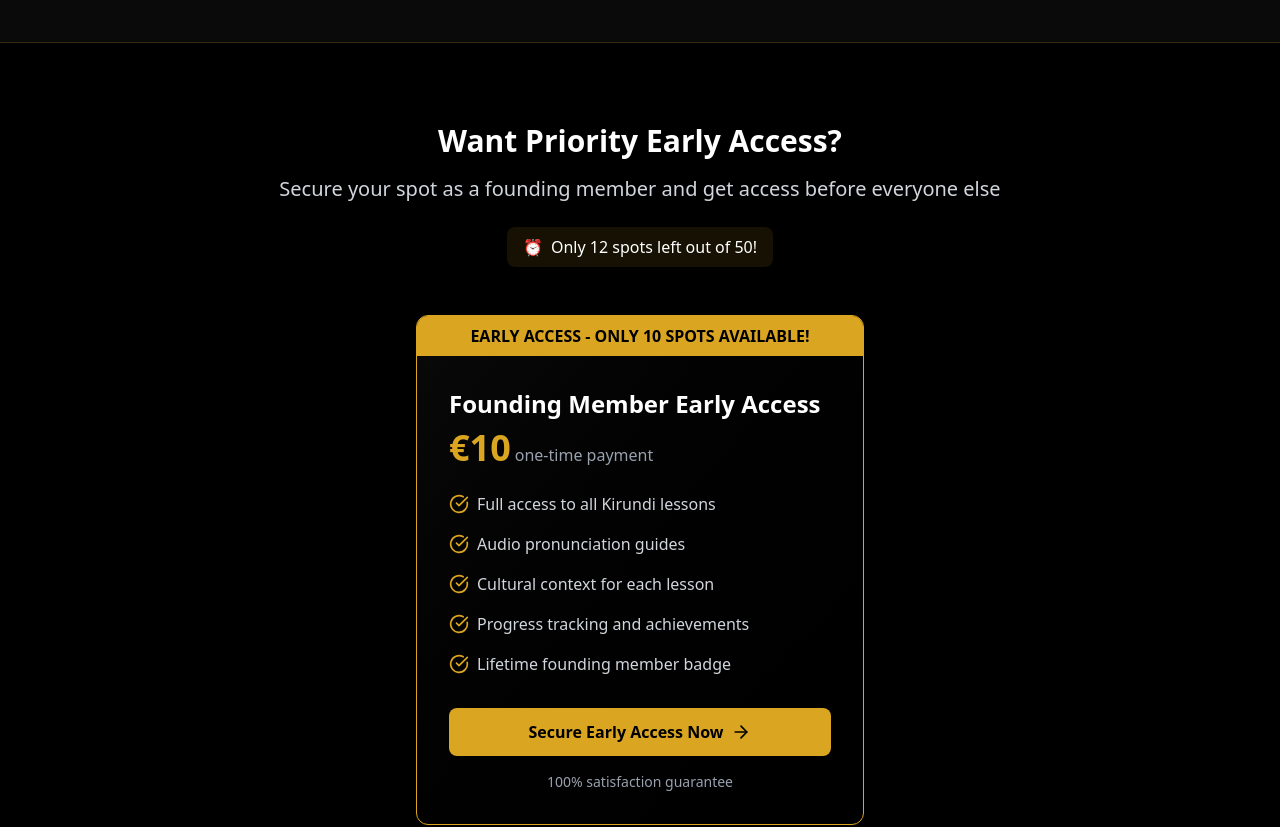
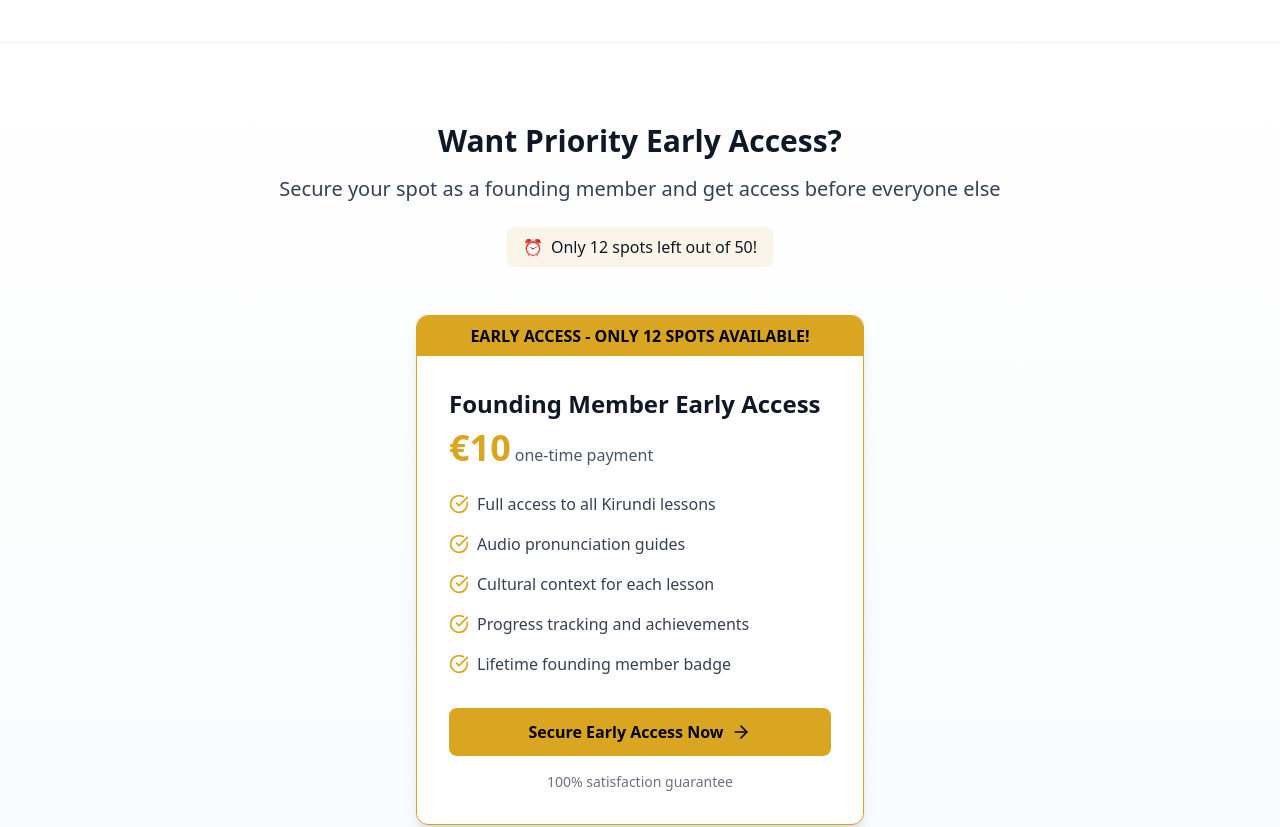
Before and after one commit to lionel-k/lionel-k.github.io, a React (Vite) app in the folder app/: page / in a window 1280 px wide. Shown: the part 1400-2227 px from the top of the page. Built offline with nearby package versions, Linux system fonts and the light colour scheme.

Commit message:
Update text and background colors in Home component

```diff
--- a/app/src/pages/Home.tsx
+++ b/app/src/pages/Home.tsx
@@ -13,6 +13,7 @@ import { useState } from "react";
 
 const Home = () => {
   const navigate = useNavigate();
+  const totalSpots = 50;
   const [email, setEmail] = useState("");
   const [spotsLeft, setSpotsLeft] = useState(12);
   const [showCountdown, setShowCountdown] = useState(true);
@@ -56,7 +57,7 @@ const Home = () => {
   };
 
   return (
-    <div className="min-h-screen bg-black text-white">
+    <div className="min-h-screen bg-white text-gray-900">
       {/* Navbar */}
       <nav className="bg-black border-b border-[#DAA520]/20">
         <div className="max-w-7xl mx-auto px-4 sm:px-6 lg:px-8">
@@ -97,7 +98,7 @@ const Home = () => {
                   Now Available: Learn Kirundi
                 </span>
               </div>
-              <h1 className="text-4xl sm:text-6xl font-bold mb-6">
+              <h1 className="text-4xl sm:text-6xl font-bold mb-6 text-white">
                 Reconnect with Your Roots—
                 <span className="text-[#DAA520]">
                   Learn Kirundi in 10 Minutes a Day!
@@ -178,7 +179,7 @@ const Home = () => {
                 </div>
                 <div className="p-4">
                   <div className="mb-6">
-                    <h3 className="text-lg font-medium mb-2">
+                    <h3 className="text-lg font-medium mb-2 text-white">
                       Daily Lesson: Greetings
                     </h3>
                     <div className="bg-[#0A0A0A] p-3 rounded-lg mb-3 border border-[#DAA520]/10">
@@ -215,21 +216,21 @@ const Home = () => {
       </div>
 
       {/* Social Proof Section */}
-      <div className="bg-[#0A0A0A] border-y border-[#DAA520]/20">
+      <div className="bg-white border-y border-gray-100">
         <div className="max-w-7xl mx-auto px-4 sm:px-6 lg:px-8 py-12">
           <div className="text-center mb-10">
-            <h2 className="text-2xl font-bold text-white mb-2">
+            <h2 className="text-2xl font-bold text-gray-900 mb-2">
               Join the Community
             </h2>
-            <p className="text-gray-400">
+            <p className="text-gray-600">
               Be part of a growing movement to preserve and celebrate African
               languages
             </p>
           </div>
 
           <div className="grid grid-cols-1 md:grid-cols-3 gap-6">
-            <div className="bg-black p-6 rounded-lg border border-[#DAA520]/20">
-              <p className="text-gray-300 mb-4">
+            <div className="bg-white p-6 rounded-lg border border-gray-200 shadow-sm">
+              <p className="text-gray-700 mb-4">
                 "I've always wanted to learn Kirundi, but never found an easy
                 way—this app is perfect for reconnecting with my roots!"
               </p>
@@ -238,14 +239,14 @@ const Home = () => {
                   <Users className="w-5 h-5 text-[#DAA520]" />
                 </div>
                 <div className="ml-3">
-                  <p className="text-white font-medium">Sarah K.</p>
-                  <p className="text-gray-400 text-sm">Burundian in Canada</p>
+                  <p className="text-gray-900 font-medium">Sarah K.</p>
+                  <p className="text-gray-500 text-sm">Burundian in Canada</p>
                 </div>
               </div>
             </div>
 
-            <div className="bg-black p-6 rounded-lg border border-[#DAA520]/20">
-              <p className="text-gray-300 mb-4">
+            <div className="bg-white p-6 rounded-lg border border-gray-200 shadow-sm">
+              <p className="text-gray-700 mb-4">
                 "The 10-minute lessons fit perfectly into my busy schedule. I'm
                 learning phrases I can actually use when visiting family."
               </p>
@@ -254,14 +255,14 @@ const Home = () => {
                   <Users className="w-5 h-5 text-[#DAA520]" />
                 </div>
                 <div className="ml-3">
-                  <p className="text-white font-medium">Jean P.</p>
-                  <p className="text-gray-400 text-sm">Student in Belgium</p>
+                  <p className="text-gray-900 font-medium">Jean P.</p>
+                  <p className="text-gray-500 text-sm">Student in Belgium</p>
                 </div>
               </div>
             </div>
 
-            <div className="bg-black p-6 rounded-lg border border-[#DAA520]/20">
-              <p className="text-gray-300 mb-4">
+            <div className="bg-white p-6 rounded-lg border border-gray-200 shadow-sm">
+              <p className="text-gray-700 mb-4">
                 "As a parent, I'm grateful for this tool to help my children
                 connect with their heritage and communicate with grandparents."
               </p>
@@ -270,8 +271,8 @@ const Home = () => {
                   <Users className="w-5 h-5 text-[#DAA520]" />
                 </div>
                 <div className="ml-3">
-                  <p className="text-white font-medium">Marie N.</p>
-                  <p className="text-gray-400 text-sm">Parent in France</p>
+                  <p className="text-gray-900 font-medium">Marie N.</p>
+                  <p className="text-gray-500 text-sm">Parent in France</p>
                 </div>
               </div>
             </div>
@@ -286,13 +287,13 @@ const Home = () => {
       </div>
 
       {/* Pricing Test Section */}
-      <div className="bg-black">
+      <div className="bg-gradient-to-b from-white to-gray-50">
         <div className="max-w-7xl mx-auto px-4 sm:px-6 lg:px-8 py-20">
           <div className="text-center mb-12">
-            <h2 className="text-3xl font-bold text-white mb-4">
+            <h2 className="text-3xl font-bold text-gray-900 mb-4">
               Want Priority Early Access?
             </h2>
-            <p className="text-xl text-gray-300 mb-6">
+            <p className="text-xl text-gray-700 mb-6">
               Secure your spot as a founding member and get access before
               everyone else
             </p>
@@ -300,54 +301,54 @@ const Home = () => {
               <div className="mb-6">
                 <div className="inline-flex items-center bg-[#DAA520]/10 px-4 py-2 rounded-lg">
                   <span className="text-[#DAA520] font-bold mr-2">⏰</span>
-                  <span className="text-white font-medium">
-                    Only {spotsLeft} spots left out of 50!
+                  <span className="text-gray-900 font-medium">
+                    Only {spotsLeft} spots left out of {totalSpots}!
                   </span>
                 </div>
               </div>
             )}
           </div>
 
-          <div className="max-w-md mx-auto bg-gradient-to-br from-[#0A0A0A] to-black rounded-xl overflow-hidden border border-[#DAA520]">
+          <div className="max-w-md mx-auto bg-white rounded-xl overflow-hidden border border-[#DAA520] shadow-lg">
             <div className="bg-[#DAA520] text-black text-center py-2 font-bold">
-              EARLY ACCESS - ONLY 10 SPOTS AVAILABLE!
+              EARLY ACCESS - ONLY {spotsLeft} SPOTS AVAILABLE!
             </div>
             <div className="p-8">
-              <h3 className="text-2xl font-bold text-white mb-2">
+              <h3 className="text-2xl font-bold text-gray-900 mb-2">
                 Founding Member Early Access
               </h3>
               <div className="flex items-baseline mb-6">
                 <span className="text-4xl font-bold text-[#DAA520]">€10</span>
-                <span className="text-gray-400 ml-1">one-time payment</span>
+                <span className="text-gray-600 ml-1">one-time payment</span>
               </div>
               <ul className="space-y-4 mb-8">
                 <li className="flex items-center">
                   <CheckCircle className="w-5 h-5 text-[#DAA520] mr-2" />
-                  <span className="text-gray-300">
+                  <span className="text-gray-700">
                     Full access to all Kirundi lessons
                   </span>
                 </li>
                 <li className="flex items-center">
                   <CheckCircle className="w-5 h-5 text-[#DAA520] mr-2" />
-                  <span className="text-gray-300">
+                  <span className="text-gray-700">
                     Audio pronunciation guides
                   </span>
                 </li>
                 <li className="flex items-center">
                   <CheckCircle className="w-5 h-5 text-[#DAA520] mr-2" />
-                  <span className="text-gray-300">
+                  <span className="text-gray-700">
                     Cultural context for each lesson
                   </span>
                 </li>
                 <li className="flex items-center">
                   <CheckCircle className="w-5 h-5 text-[#DAA520] mr-2" />
-                  <span className="text-gray-300">
+                  <span className="text-gray-700">
                     Progress tracking and achievements
                   </span>
                 </li>
                 <li className="flex items-center">
                   <CheckCircle className="w-5 h-5 text-[#DAA520] mr-2" />
-                  <span className="text-gray-300">
+                  <span className="text-gray-700">
                     Lifetime founding member badge
                   </span>
                 </li>
@@ -358,7 +359,7 @@ const Home = () => {
               >
                 Secure Early Access Now <ArrowRight className="ml-2 w-5 h-5" />
               </button>
-              <p className="text-center text-gray-400 text-sm mt-4">
+              <p className="text-center text-gray-500 text-sm mt-4">
                 100% satisfaction guarantee
               </p>
             </div>
@@ -374,13 +375,13 @@ const Home = () => {
       </div>
 
       {/* FAQ Section */}
-      <div className="bg-[#0A0A0A] border-t border-[#DAA520]/20">
+      <div className="bg-white border-t border-gray-100">
         <div className="max-w-3xl mx-auto px-4 sm:px-6 lg:px-8 py-20">
           <div className="text-center mb-12">
-            <h2 className="text-3xl font-bold text-white mb-4">
+            <h2 className="text-3xl font-bold text-gray-900 mb-4">
               Frequently Asked Questions
             </h2>
-            <p className="text-gray-400">
+            <p className="text-gray-600">
               Everything you need to know about learning Kirundi with Lingu
               Africa
             </p>
@@ -390,19 +391,19 @@ const Home = () => {
             {faqs.map((faq, index) => (
               <div
                 key={index}
-                className="bg-black rounded-lg p-6 border border-[#DAA520]/20"
+                className="bg-gray-50 rounded-lg p-6 border border-gray-200"
               >
-                <h3 className="text-xl font-medium text-white mb-3 flex items-center">
+                <h3 className="text-xl font-medium text-gray-900 mb-3 flex items-center">
                   {faq.question}
                   <ChevronDown className="w-5 h-5 text-[#DAA520] ml-auto" />
                 </h3>
-                <p className="text-gray-400">{faq.answer}</p>
+                <p className="text-gray-600">{faq.answer}</p>
               </div>
             ))}
           </div>
 
           <div className="mt-12 text-center">
-            <p className="text-gray-400 mb-6">
+            <p className="text-gray-600 mb-6">
               Still have questions? We're here to help!
             </p>
             <a
@@ -417,7 +418,7 @@ const Home = () => {
       </div>
 
       {/* Final CTA */}
-      <div className="bg-gradient-to-r from-[#0A0A0A] to-black">
+      <div className="bg-black">
         <div className="max-w-4xl mx-auto px-4 sm:px-6 lg:px-8 py-20 text-center">
           <h2 className="text-3xl sm:text-4xl font-bold text-white mb-6">
             Ready to reconnect with your
@@ -455,35 +456,37 @@ const Home = () => {
       </div>
 
       {/* Footer */}
-      <footer className="bg-black border-t border-[#DAA520]/20 py-12">
+      <footer className="bg-white border-t border-gray-200 py-12">
         <div className="max-w-7xl mx-auto px-4 sm:px-6 lg:px-8">
           <div className="flex flex-col md:flex-row justify-between items-center gap-8">
             <div className="max-w-md">
               <div className="flex items-center mb-4">
                 <GraduationCap className="w-8 h-8 text-[#DAA520]" />
-                <span className="ml-2 text-xl font-bold">Lingu Africa</span>
+                <span className="ml-2 text-xl font-bold text-gray-900">
+                  Lingu Africa
+                </span>
               </div>
-              <p className="text-gray-400">
+              <p className="text-gray-600">
                 Your journey into African languages starts here. Currently
                 featuring Kirundi, with more languages on the way.
               </p>
             </div>
 
             <div>
-              <h4 className="text-lg font-semibold mb-4 text-center md:text-right">
+              <h4 className="text-lg font-semibold mb-4 text-center md:text-right text-gray-900">
                 Follow Us
               </h4>
               <div className="flex items-center gap-4">
                 <a
                   href="https://x.com/lionelkubwimana"
-                  className="text-gray-400 hover:text-[#DAA520] transition-colors flex items-center"
+                  className="text-gray-600 hover:text-[#DAA520] transition-colors flex items-center"
                 >
                   <ExternalLink className="w-5 h-5 mr-2 text-[#DAA520]" />
                   Twitter
                 </a>
                 <a
                   href="https://www.instagram.com/lingu.africa"
-                  className="text-gray-400 hover:text-[#DAA520] transition-colors flex items-center"
+                  className="text-gray-600 hover:text-[#DAA520] transition-colors flex items-center"
                 >
                   <ExternalLink className="w-5 h-5 mr-2 text-[#DAA520]" />
                   Instagram
@@ -491,7 +494,7 @@ const Home = () => {
               </div>
             </div>
           </div>
-          <div className="border-t border-[#DAA520]/20 mt-12 pt-8 text-center text-gray-400">
+          <div className="border-t border-gray-200 mt-12 pt-8 text-center text-gray-600">
             <p>&copy; 2025 Lingu Africa. All rights reserved.</p>
           </div>
         </div>
```
